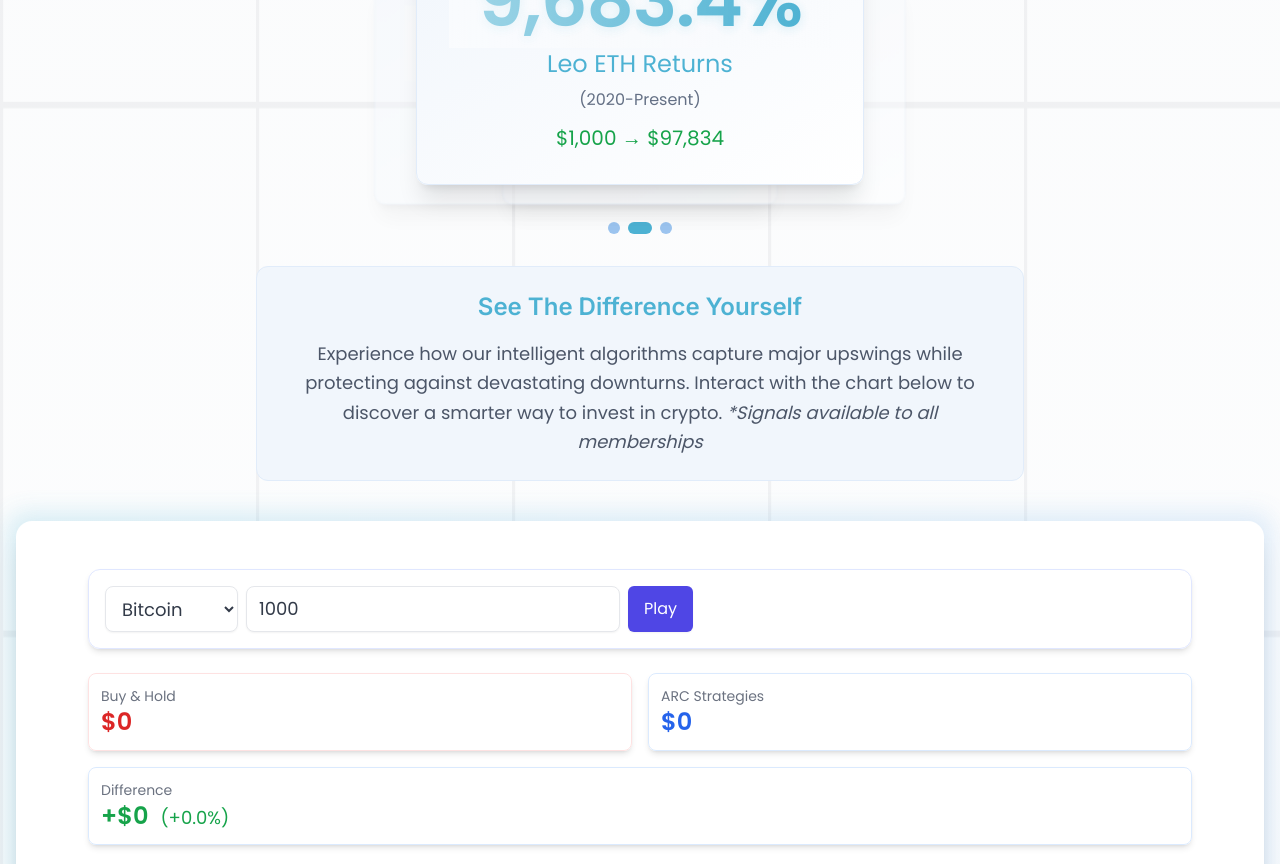
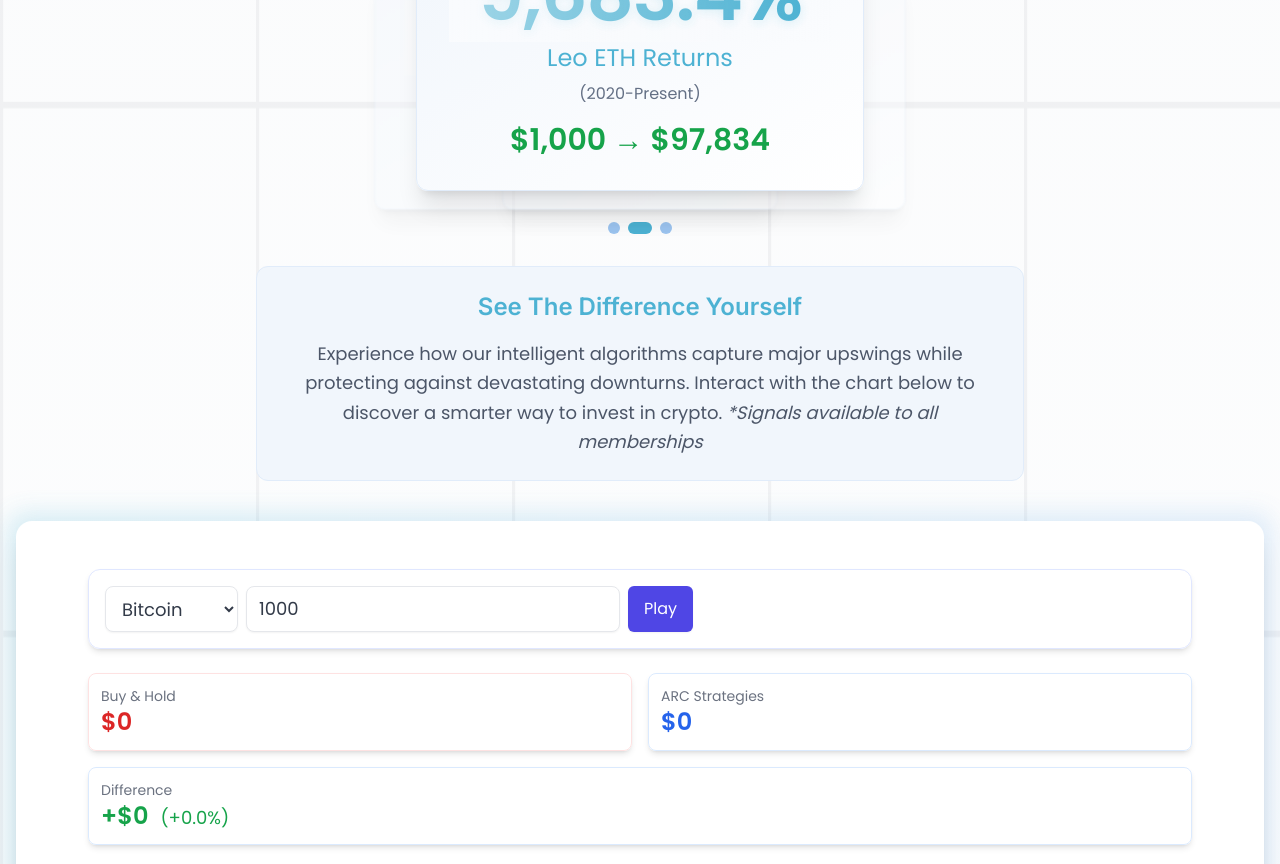
Before and after one commit to Managed-Vault/UPDATEDREPBILLY, a React (Create React App) app: page /#/ in a window 1280 px wide. Shown: the part 8500-9364 px from the top of the page. Built offline with nearby package versions, Linux system fonts and the light colour scheme.

Commit message:
Make dollar value conversions bigger and bolder

```diff
--- a/src/components/SectionFour.js
+++ b/src/components/SectionFour.js
@@ -87,7 +87,7 @@
                     <div className="stat-period text-base text-neutral-600 mt-2 animate-fade-in">
                       ({item.period})
                     </div>
-                    <div className="stat-conversion text-lg md:text-xl font-medium text-green-600 mt-3 animate-fade-in">
+                    <div className="stat-conversion text-2xl md:text-3xl font-bold text-green-600 mt-4 animate-fade-in">
                       {item.conversion}
                     </div>
                   </div>
```
